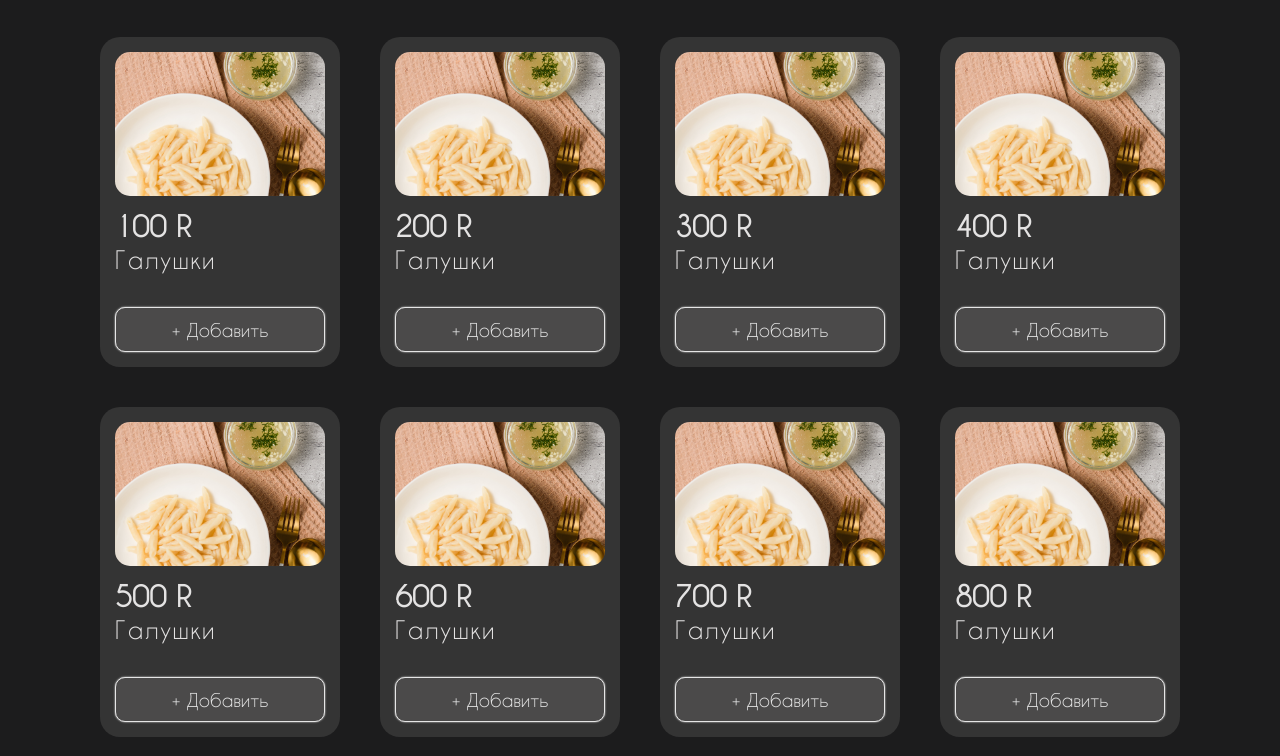
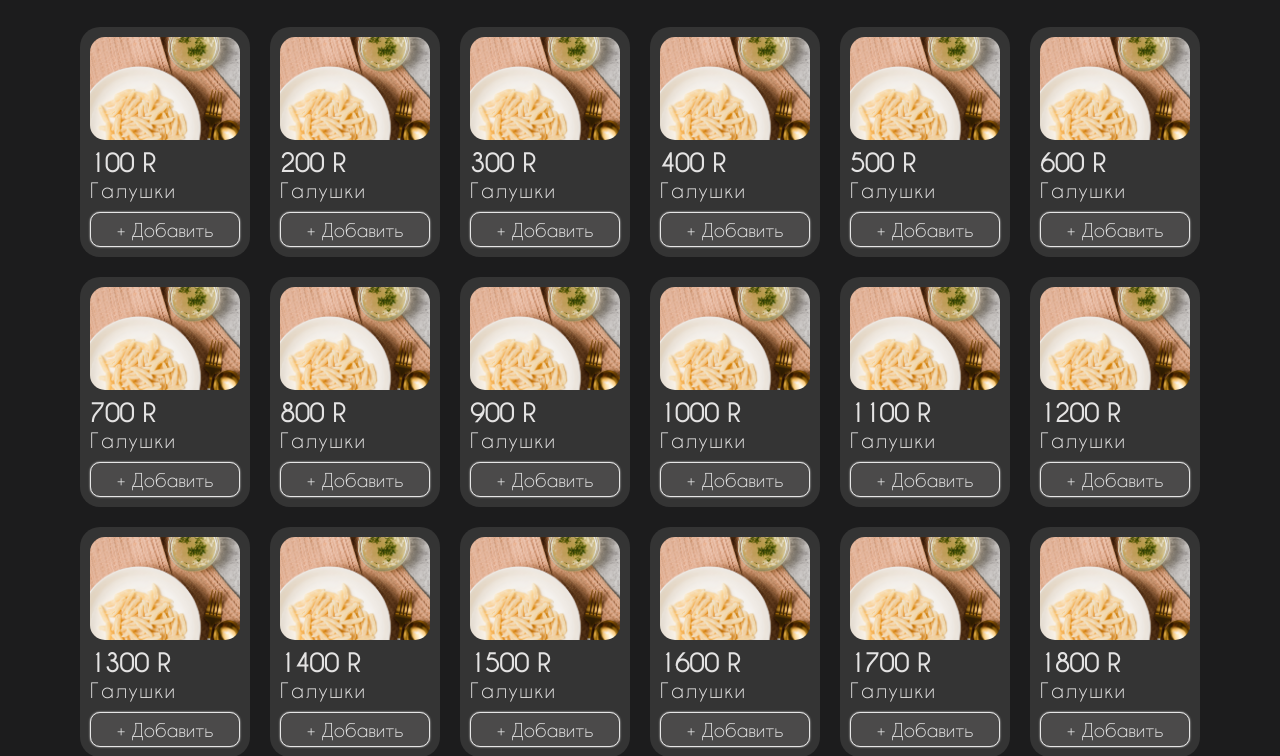
Before and after one commit to 0NeoCoda0/---------------, a plain HTML site: page menu-pages.html in a window 1280 px wide. Shown: the part 73-829 px from the top of the page. Drawn offline with Linux system fonts and the light colour scheme.

Commit message:
Продалжаю адаптировать карточки товаров

```diff
--- a/menu-pages.css
+++ b/menu-pages.css
@@ -83,14 +83,14 @@ article.product-card {
   justify-content: space-between;
   flex-direction: column;
 
-  padding: 15px;
-  margin: 20px;
+  padding: 10px;
+  margin: 10px;
 
   background-color: #343434;
   border-radius: 20px;
 
-  width: 210px;
-  height: 300px;
+  width: 150px;
+  height: 210px;
 }
 
 .product-card > img {
@@ -103,17 +103,17 @@ article.product-card {
 
 div.price > p {
   font-family: "CaviarDreams", sans-serif;
-  font-size: 28px;
+  font-size: 24px;
   font-weight: 700;
   padding: 0;
-  margin: 10px 0 0 0;
+  margin: 5% 0 0 0;
 }
 
 div.product-name > p {
   font-family: "CaviarDreams", sans-serif;
-  font-size: 24px;
+  font-size: 20px;
   padding: 0;
-  margin: 0 0 30px 0;
+  margin: 0 0 5% 0;
 
   letter-spacing: 2px;
 }
@@ -129,7 +129,7 @@ button.add {
   padding: 0;
 
   width: 100%;
-  height: 45px;
+  height: 35px;
 
   border: 1px solid rgb(230, 230, 230);
   border-radius: 10px;
```
